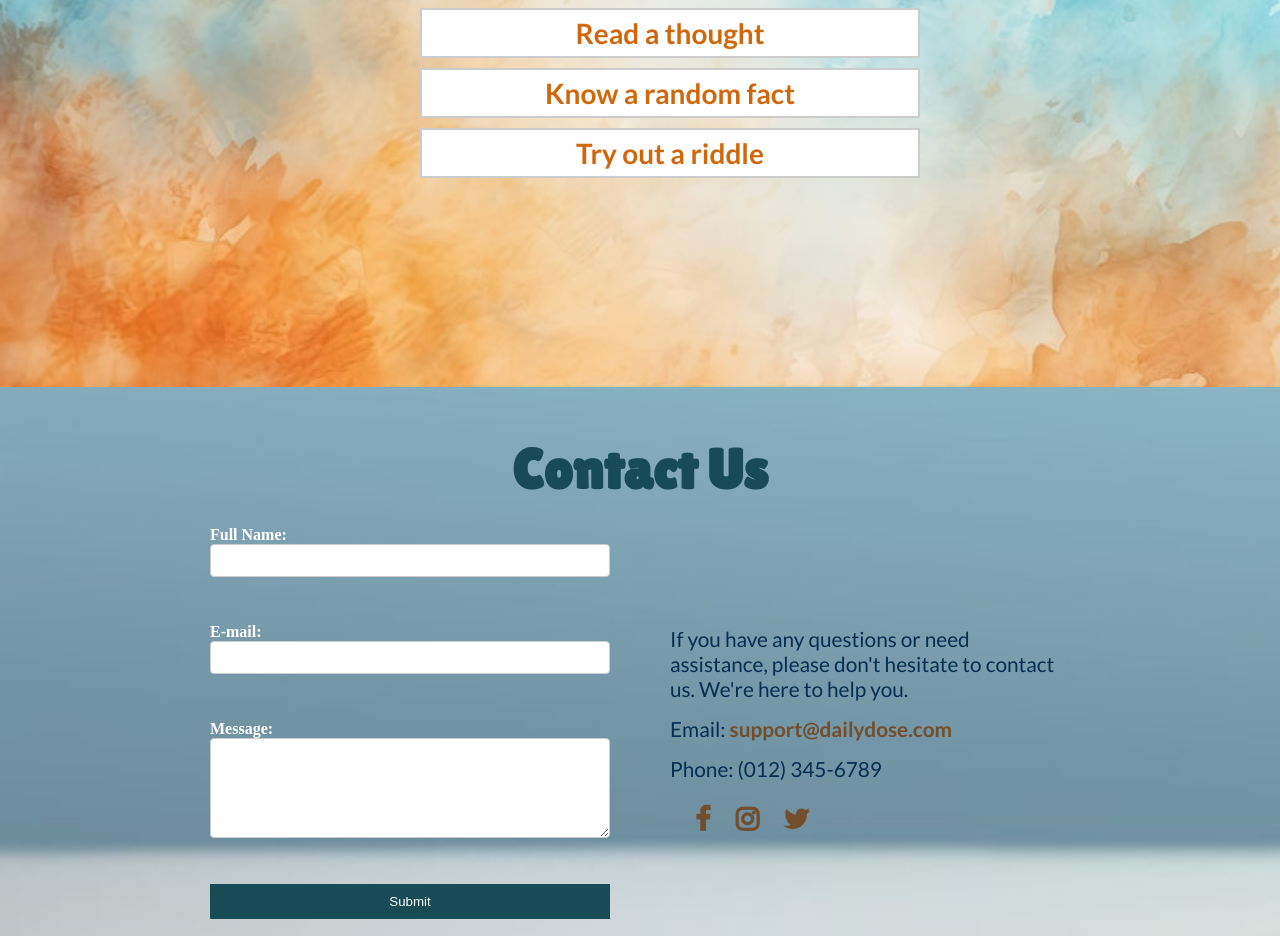
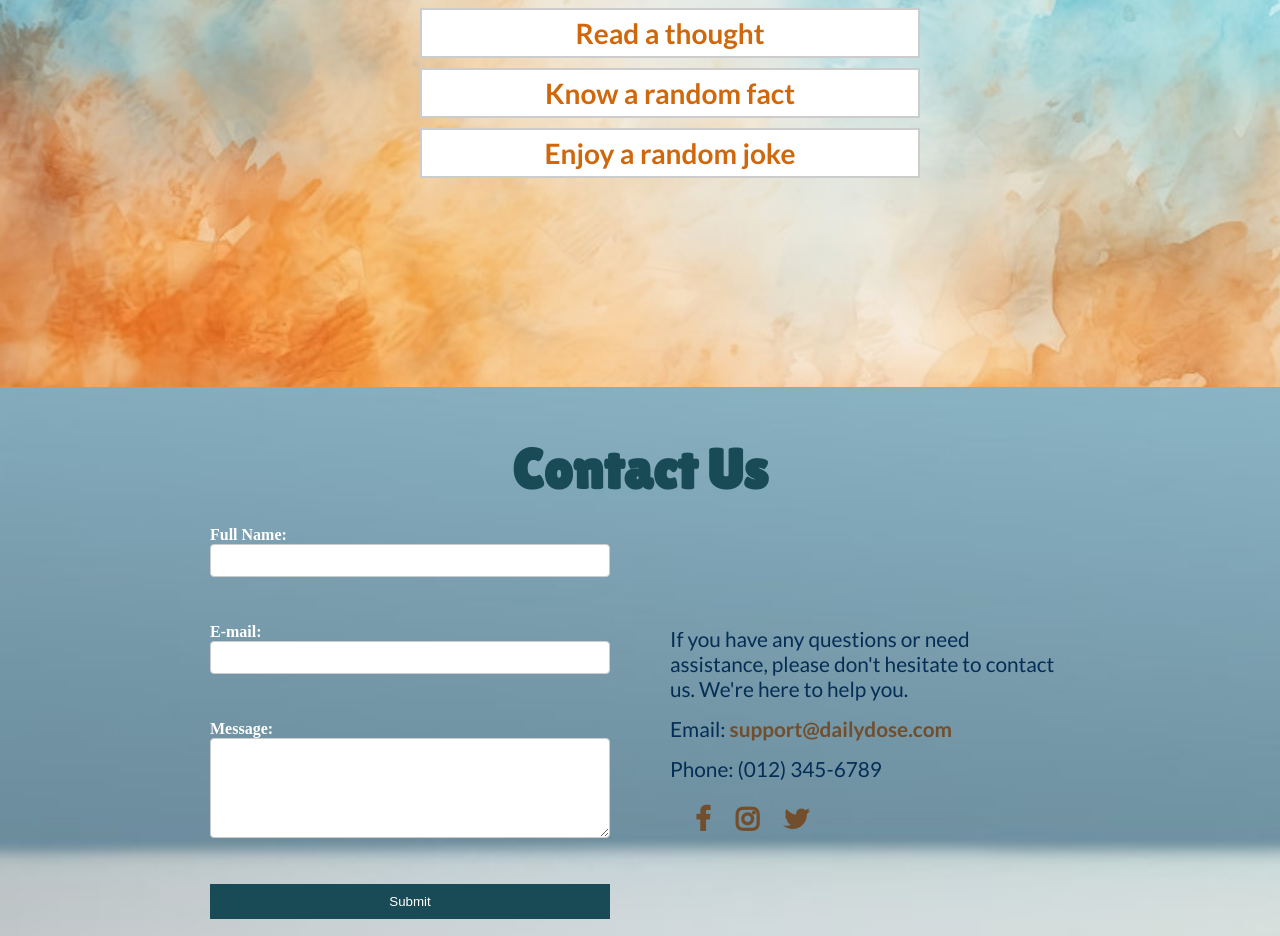
Before and after one commit to Alia-Bazeel/-webDev2-A2-DigitalVotingSystem, a plain HTML site: page index.html in a window 1280 px wide. Shown: the part 1757-2693 px from the top of the page. Drawn offline with Linux system fonts and the light colour scheme; a web font is replaced by a local one.

Commit message:
frontend

```diff
--- a/index.html
+++ b/index.html
@@ -64,7 +64,7 @@
             <ul>
                 <li><a href="pages/dailyThought.html">Read a thought</a></li>
                 <li><a href="pages/dailyFact.html">Know a random fact</a></li>
-                <li><a href="pages/dailyJoke.html">Try out a riddle</a></li>
+                <li><a href="pages/dailyJoke.html">Enjoy a random joke</a></li>
             </ul>
         </div>
     </section>
```
